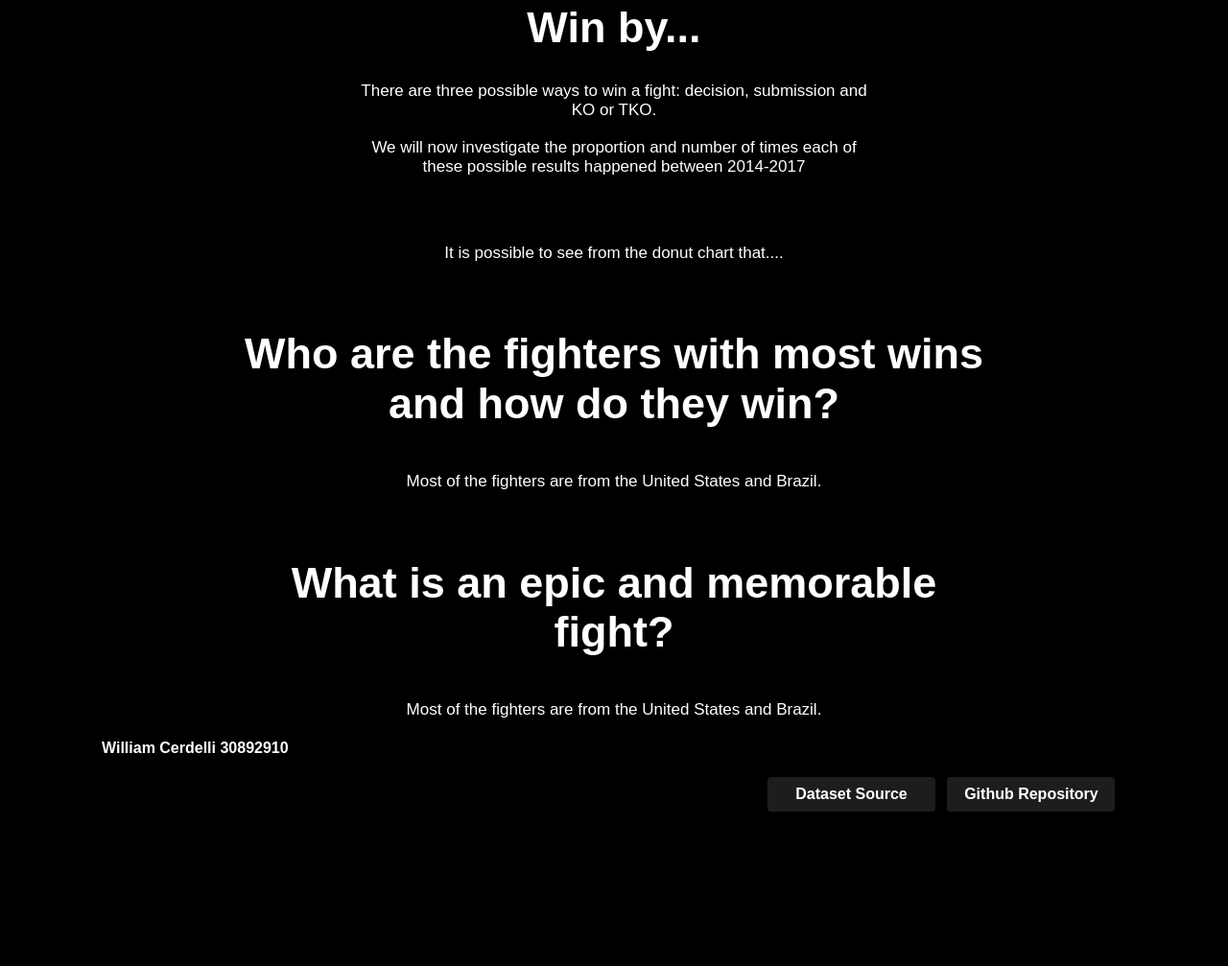
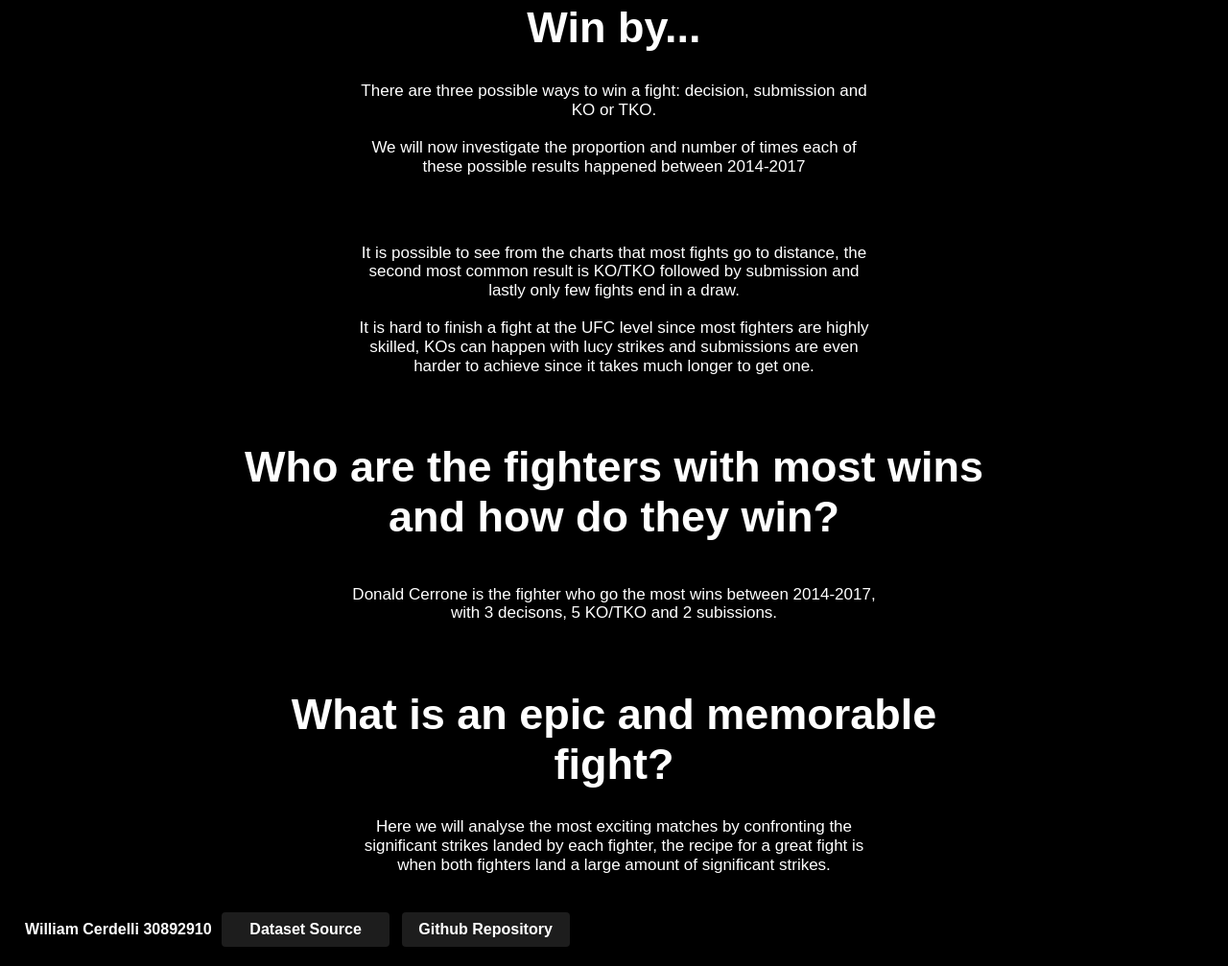
Before and after one commit to williamcerdelli/cool_ufc, a plain HTML site: page index.html in a window 1280 px wide. Shown: the part 1176-2183 px from the top of the page at 96% size. Before the commit the page ends 2042 px from the top, so only its background shows below. Drawn offline with nearby package versions, Linux system fonts and the light colour scheme; a script that the page names is missing.

Commit message:
Add files via upload

```diff
--- a/index.html
+++ b/index.html
@@ -91,9 +91,9 @@
                 border-radius: 4px;
                 cursor: pointer;
                 margin-right: 8px;
-                margin-left: 800px;
                 margin-top: 20px;
                 margin-bottom: 20px;
+                margin-left: 0px;
             }
 
             .dataset-button:hover {
@@ -124,14 +124,13 @@
           font-weight: bold;
           font-family: Arial;
           border-radius: 4px;
-          margin-left: 100px;
+          margin-left: 20px;
+          display: inline-block;
         }
 
         .bottom-page {
-          align-self: right;
           display: block;
-          margin-left: auto;
-          margin-right: auto;
+          margin: auto;
         }
 
         .hyperlink {
@@ -139,6 +138,12 @@
           text-decoration: none;
           font-weight: bold;
           margin-top: 8px;
+        }
+
+        .external-links{
+            display: inline;
+            margin-left: auto;
+            margin-right: 0;
         }
 
 
@@ -255,7 +260,13 @@
                 </p>
 
                 <p class="chart-description ">
-                    It is possible to see from the donut chart that....
+                    It is possible to see from the charts that most fights go to distance,
+                     the second most common result is KO/TKO followed by submission and lastly only few fights end in a draw.
+                </p>
+
+                <p class="chart-description ">
+                     It is hard to finish a fight at the UFC level since most fighters are highly skilled, KOs can happen
+                      with lucy strikes and submissions are even harder to achieve since it takes much longer to get one.
                 </p>
 
 
@@ -278,7 +289,7 @@
                     </div>
 
                   <p class="chart-description">
-                      Most of the fighters are from the United States and Brazil.
+                      Donald Cerrone is the fighter who go the most wins between 2014-2017, with 3 decisons, 5 KO/TKO and 2 subissions.
                   </p>
             </div>
 
@@ -287,15 +298,15 @@
                     What is an epic and memorable fight?
                    </h1>
 
+                <p class="chart-description">
+                    Here we will analyse the most exciting matches by confronting the significant strikes landed by each fighter, the recipe for a great fight is when both fighters land a large amount of significant strikes.
+                </p>
+
                 <div class="pure-g", style="text-align:center">
                     <div class="pure-u-1-1">
                         <div id="epic" class="vis-container"></div>
                     </div>
                 </div>
-
-                  <p class="chart-description">
-                      Most of the fighters are from the United States and Brazil.
-                  </p>
             </div>
         </div>
 
@@ -304,6 +315,7 @@
               William Cerdelli 30892910
           </button>
 
+            <div class="external-links">
                 <button class="dataset-button">
                     <a class="hyperlink"
                       href="https://www.kaggle.com/code/rishpande/ufc-data-analysis-visualization-beginner" target="_blank">
@@ -317,6 +329,7 @@
                       Github Repository
                     </a>
                   </button>
+            </div>
           </div>
 
 
```
Lines whose indentation alone changed are shown as unchanged.
